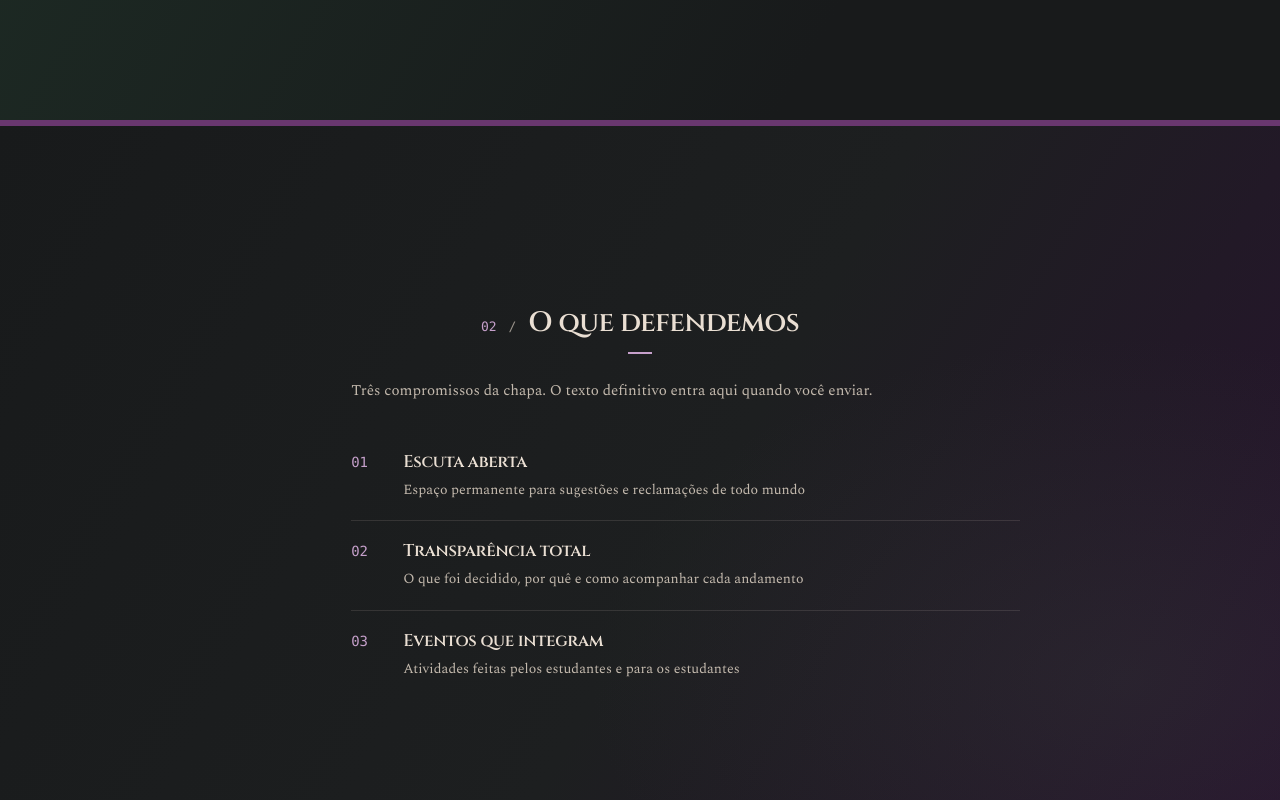
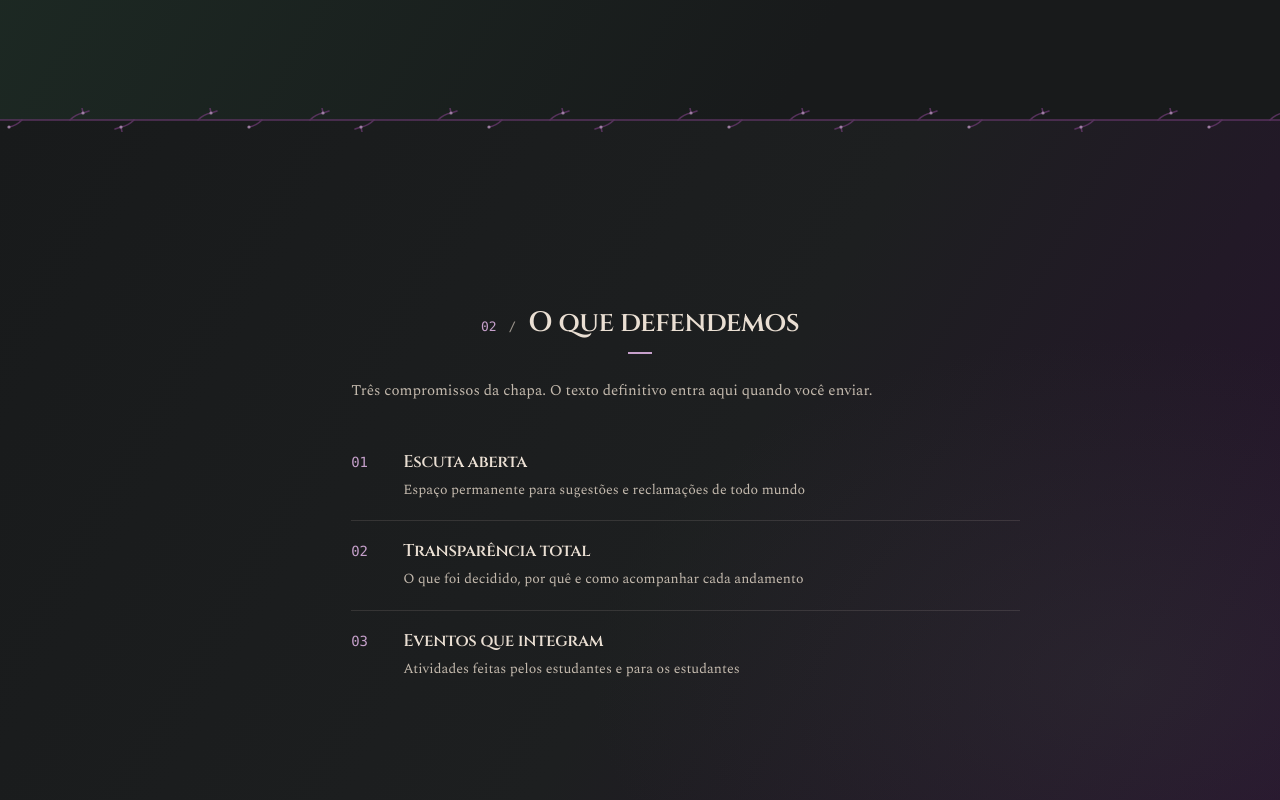
Before and after one commit to ValentinoHoehne/Nexus-Chapa, a plain HTML site: page index.html in a window 1280 px wide. Shown: the part 1280-2080 px from the top of the page. Drawn offline with Linux system fonts and the light colour scheme.

Commit message:
feat: troca divisores por galhos misticos e marca a divisao do titulo

```diff
--- a/styles.css
+++ b/styles.css
@@ -320,15 +320,16 @@ h3 {
 }
 
 /* Barra roxa e faixas alternadas sangrando na largura toda */
-.doc > section + section::after {
+.doc > section::after {
   content: "";
   position: absolute;
-  top: 0;
+  top: -12px;
   left: 50%;
   transform: translateX(-50%);
   width: 100vw;
-  height: 6px;
-  background: var(--purple-light);
+  height: 24px;
+  background: url("assets/nexus-divider.svg") repeat-x center / 240px 24px;
+  opacity: 0.85;
 }
 
 .doc > section::before {
```
Also changed, not shown: assets/nexus-divider.svg (added).
